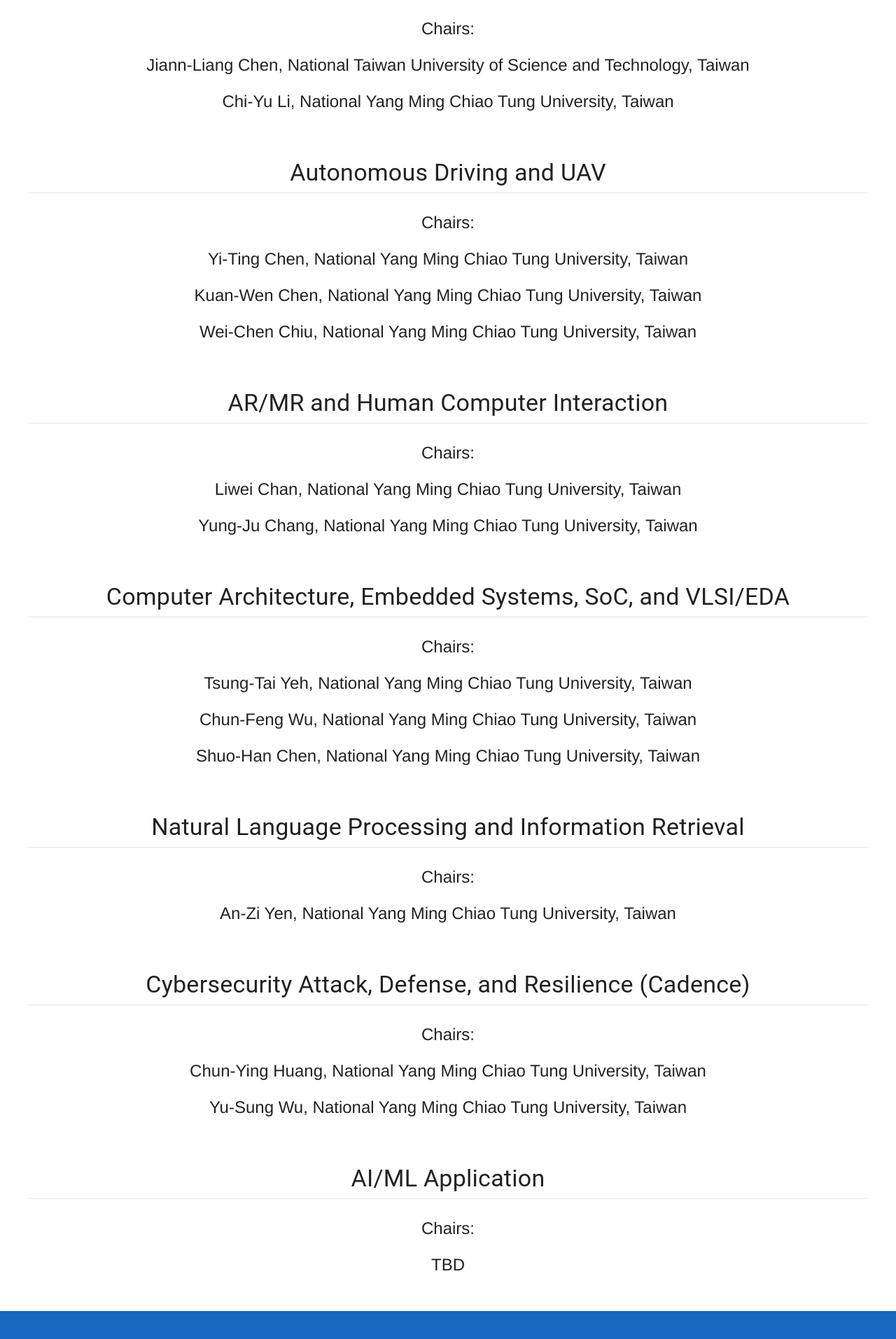
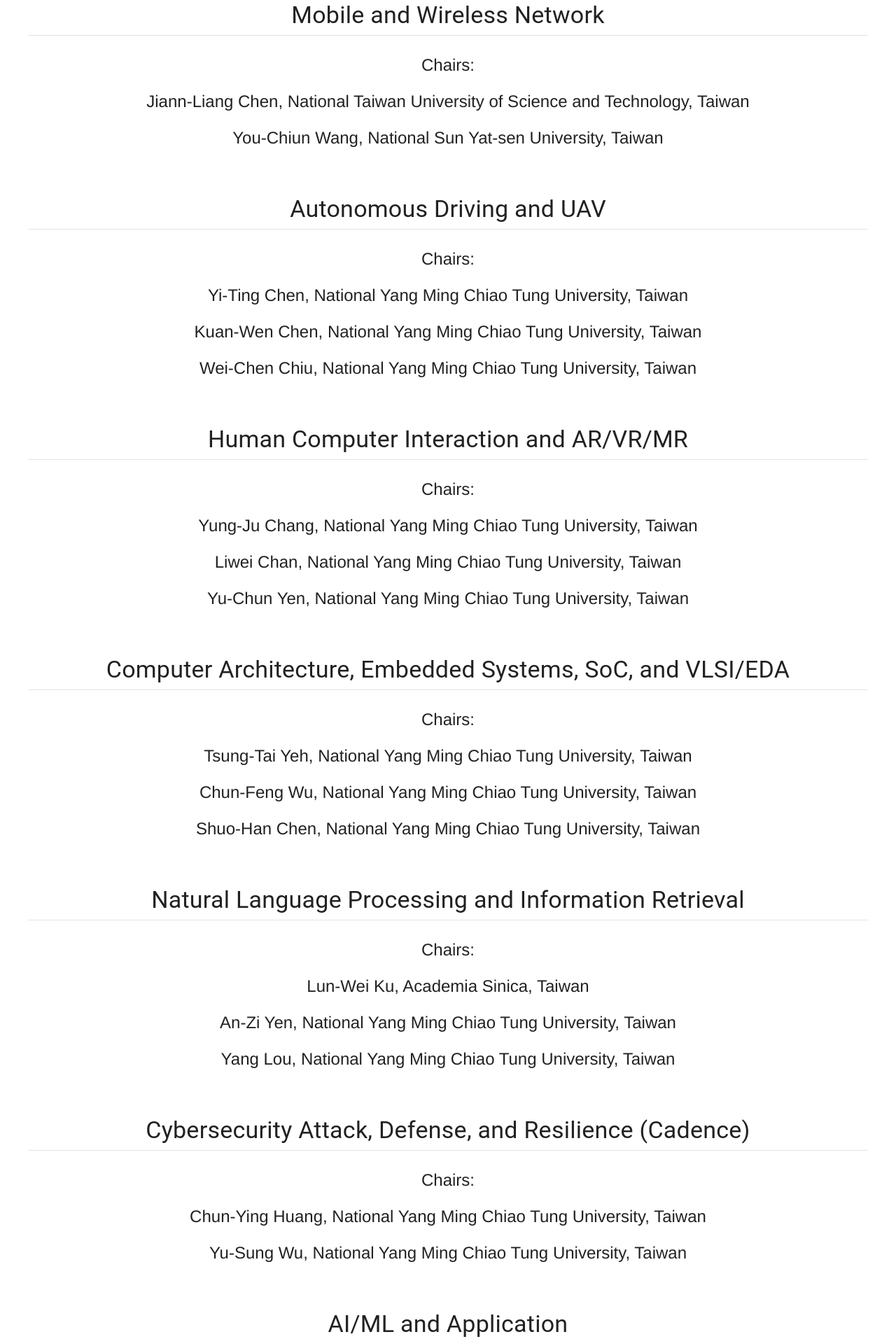
Before and after one commit to kaeteyaruyo/conference-website, a Vue app: page /workshops in a window 1280 px wide. Shown: the part 1460-3373 px from the top of the page at 70% size. Built offline with nearby package versions, Linux system fonts and the light colour scheme.

Commit message:
modify OC

```diff
--- a/src/views/OrganizationView.vue
+++ b/src/views/OrganizationView.vue
@@ -29,13 +29,19 @@
 
     </text-section>
 
+    <text-section sub-title="Panel Chairs">
+
+       <p>Chien Chen,  National Yang Ming Chiao Tung University, Taiwan</p>
+
+    </text-section>
+
     <text-section sub-title="Industry Program Chairs">
 
        <p>Tien-Fu Chen,  National Yang Ming Chiao Tung University, Taiwan</p>
 
     </text-section>
 
-    <text-section sub-title="Pubpcation Chairs">
+    <text-section sub-title="Publication Chairs">
 
        <p>Lan-Da Van,  National Yang Ming Chiao Tung University, Taiwan</p>
        <p>Wen-Hsiao Peng,  National Yang Ming Chiao Tung University, Taiwan</p>
@@ -60,7 +66,7 @@
 
     </text-section>
 
-    <text-section sub-title="Pubpcity Chairs">
+    <text-section sub-title="Publicity Chairs">
 
        <p>Jiun-Long Huang,  National Yang Ming Chiao Tung University, Taiwan</p>
        <p>Albert Chih-Chieh Yang,  National Yang Ming Chiao Tung University, Taiwan</p>
@@ -75,7 +81,7 @@
 
     <text-section sub-title="Web Chairs">
 
-       <p>Liwei Chan,  National Yang Ming Chiao Tung University, Taiwan</p>
+       <p>Yu-Shuen Wang,  National Yang Ming Chiao Tung University, Taiwan</p>
 
     </text-section>
 
--- a/src/views/WorkshopsView.vue
+++ b/src/views/WorkshopsView.vue
@@ -27,12 +27,13 @@
     <text-section sub-title="Cryptography and Quantum Computing">
     <p>Chairs:</p>
        <p>Ching-Yi Lai, National Yang Ming Chiao Tung University, Taiwan</p>
+       <p>Lo-Yao Yeh, National Central University, Taiwan</p>
     </text-section>
 
     <text-section sub-title="Mobile and Wireless Network">
     <p>Chairs:</p>
         <p>Jiann-Liang Chen, National Taiwan University of Science and Technology, Taiwan</p>
-        <p>Chi-Yu Li, National Yang Ming Chiao Tung University, Taiwan</p>
+        <p>You-Chiun Wang, National Sun Yat-sen University, Taiwan</p>
     </text-section>
 
     <text-section sub-title="Autonomous Driving and UAV">
@@ -42,10 +43,11 @@
         <p>Wei-Chen Chiu, National Yang Ming Chiao Tung University, Taiwan</p>
     </text-section>
 
-    <text-section sub-title="AR/MR and Human Computer Interaction">
+    <text-section sub-title="Human Computer Interaction and AR/VR/MR">
     <p>Chairs:</p>
+        <p>Yung-Ju Chang, National Yang Ming Chiao Tung University, Taiwan</p>
         <p>Liwei Chan, National Yang Ming Chiao Tung University, Taiwan</p>
-        <p>Yung-Ju Chang, National Yang Ming Chiao Tung University, Taiwan</p>
+        <p>Yu-Chun Yen, National Yang Ming Chiao Tung University, Taiwan</p>
     </text-section>
 
     <text-section sub-title="Computer Architecture, Embedded Systems, SoC, and VLSI/EDA">
@@ -57,7 +59,9 @@
 
     <text-section sub-title="Natural Language Processing and Information Retrieval">
     <p>Chairs:</p>
+        <p>Lun-Wei Ku, Academia Sinica, Taiwan</p>
         <p>An-Zi Yen, National Yang Ming Chiao Tung University, Taiwan</p>
+        <p>Yang Lou, National Yang Ming Chiao Tung University, Taiwan</p>
     </text-section>
 
     <text-section sub-title="Cybersecurity Attack, Defense, and Resilience (Cadence)">
@@ -66,9 +70,9 @@
         <p>Yu-Sung Wu, National Yang Ming Chiao Tung University, Taiwan</p>
     </text-section>
 
-    <text-section sub-title="AI/ML Application">
+    <text-section sub-title="AI/ML and Application">
     <p>Chairs:</p>
-        <p>TBD</p>
+        <p>Ti-Rong Wu, Academia Sinica, Taiwan</p>
     </text-section>
 
 </template>
```
